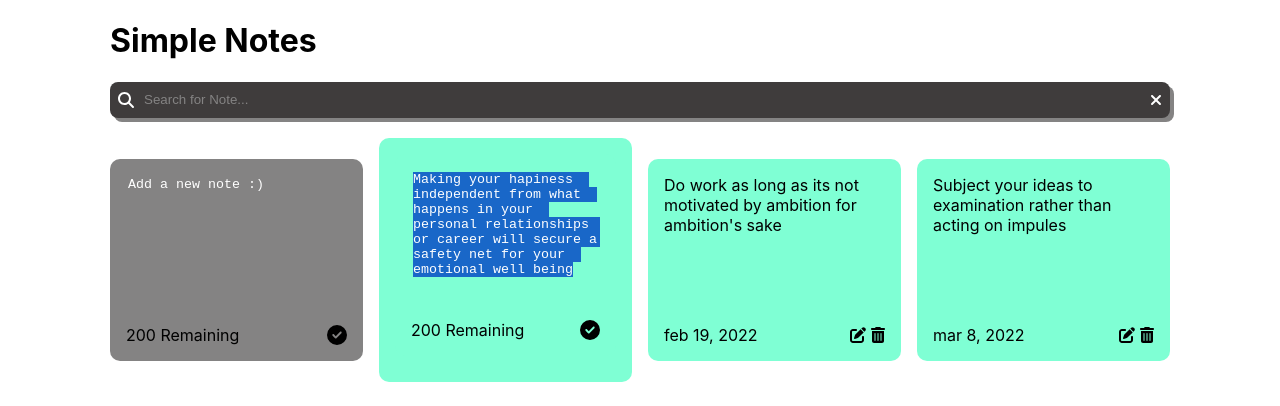
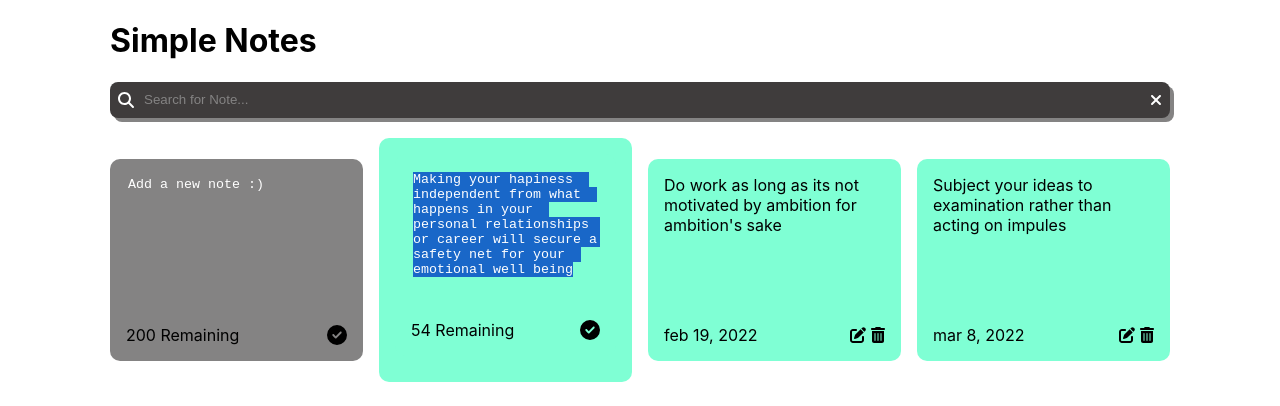
Before and after one commit to JubzCodes/simple-notes, a React (Create React App) app: page / in a window 1280 px wide. Both pictures are taken after a click on the icon 589 px from the left and 313 px from the top of the page. Shown: the top 406 px of the page. Built offline with nearby package versions, Linux system fonts and the light colour scheme; the HTML template or start-up script is replaced by a standard one.

Commit message:
add character limit functionaility

```diff
--- a/src/App.css
+++ b/src/App.css
@@ -6,7 +6,8 @@
   margin-bottom: 10px;
   border-radius: 10px;
   padding: 1rem;
-  min-height: 170px
+  min-height: 170px;
+  white-space: pre-wrap;
 }
 
 .note.new {
--- a/src/components/NewNote.js
+++ b/src/components/NewNote.js
@@ -7,11 +7,17 @@ const NewNote = ({ handleSave }) => {
   //TEXT STATE
   const [text, setText] = useState("");
 
+  const charLimit = 200;
+
   //HANDLE TEXTAREA
   const handleChange = (e) => {
-    setText(e.target.value)
+
+    if (charLimit - e.target.value.length >= 0) {
+      setText(e.target.value);
+    }
   }
 
+  //HANDLE SAVE
   const Save = () => {
     handleSave(text);
     setText("");
@@ -21,7 +27,7 @@ const NewNote = ({ handleSave }) => {
     <div className='note new'>
       <textarea rows='8' cols='10' placeholder='Add a new note :)' value={text} onChange={handleChange} ></textarea>
       <div className='footer'>
-        <span>200 Remaining</span>
+        <span>{charLimit - text.length} Remaining</span>
         <span className='save' title='Save' onClick={Save}>
           <FontAwesomeIcon icon={faCircleCheck} size="lg" />
         </span>
--- a/src/components/Note.js
+++ b/src/components/Note.js
@@ -12,13 +12,19 @@ const Note = ({ id, text, date, handleEdit }) => {
   const [clicked, setClicked] = useState(false);
   const [edit, setEdit] = useState('');
 
+  const charLimit = 200;
+
+
   const handleChange = (e) => {
-    let edited = {
-      id: edit.id,
-      text: e.target.value,
-      date:date
+
+    if (charLimit - e.target.value.length >= 0) {
+      let edited = {
+       id: edit.id,
+       text: e.target.value,
+       date:date
+     }
+    setEdit(edited);
     }
-    setEdit(edited);
   };
 
   const handleClick = (e) => {
@@ -45,7 +51,7 @@ const Note = ({ id, text, date, handleEdit }) => {
               onChange={handleChange}
             />
             <div className="footer">
-              <span>200 Remaining</span>
+              <span>{edit? (charLimit - edit.text.length):(charLimit - text.length)} Remaining</span>
               <span className="save" title="Save Change" onClick={saveEdit}>
                 <FontAwesomeIcon icon={faCircleCheck} size="lg" />
               </span>
```
